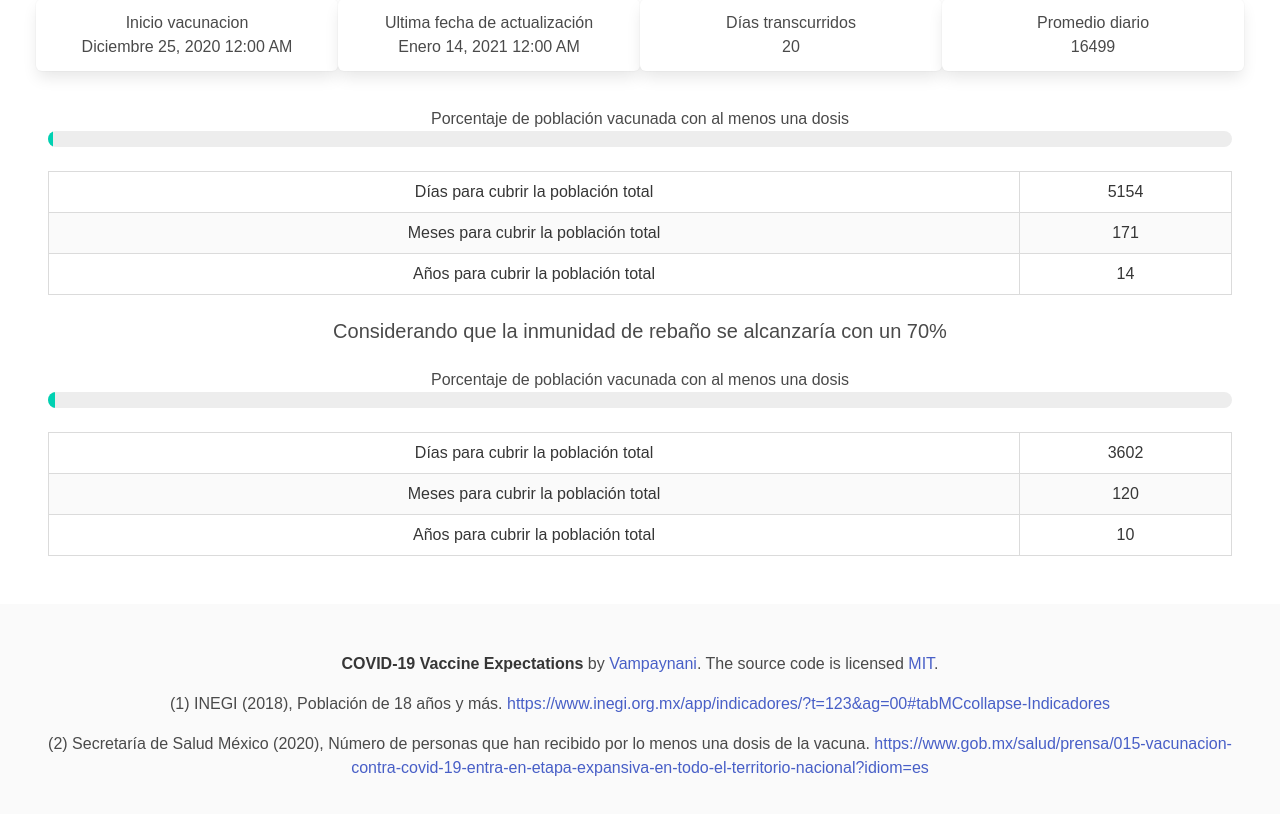
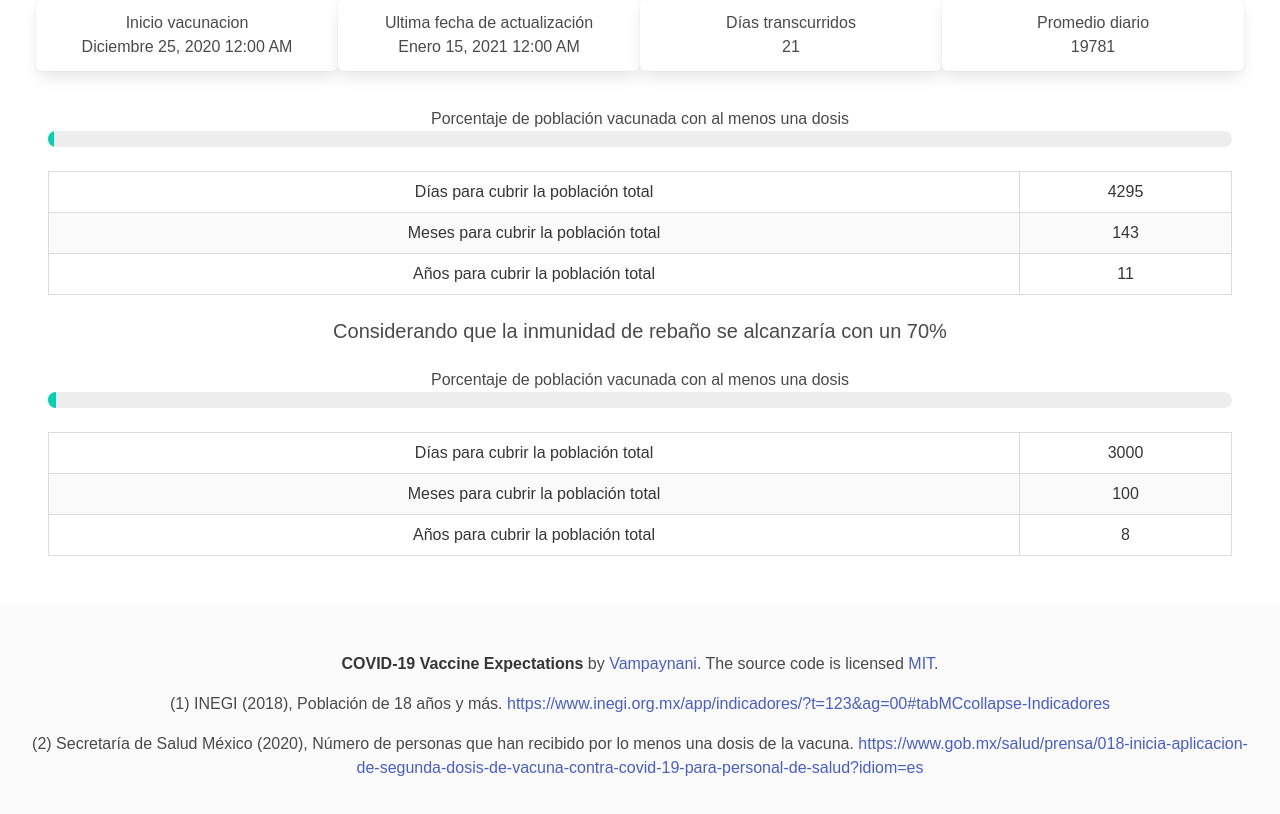
Before and after one commit to vampaynani/vaccines-tracker, a React (Create React App) app: page / in a window 1280 px wide. Shown: the part 200-1014 px from the top of the page. Built offline with nearby package versions, Linux system fonts and the light colour scheme.

Commit message:
Update App.js

```diff
--- a/src/App.js
+++ b/src/App.js
@@ -24,9 +24,9 @@ function getCalculations(population, doses, daily) {
 
 export default function App() {
   const population = 85382288;
-  const doses = 329983;
+  const doses = 415417;
   const start = moment("20201225"); //.format();
-  const last = moment("20210114"); //.format("dddd, MMMM Do YYYY, h:mm:ss a");
+  const last = moment("20210115"); //.format("dddd, MMMM Do YYYY, h:mm:ss a");
   const diff = Math.trunc(moment.duration(last.diff(start)).as("days"));
   const dailyAmount = Math.trunc(doses / diff);
   const { progress, daysLeft, monthsLeft, yearsLeft } = getCalculations(
@@ -161,10 +161,9 @@ export default function App() {
             <a
               target="_blank"
               rel="noreferrer noopener"
-              href="https://www.gob.mx/salud/prensa/015-vacunacion-contra-covid-19-entra-en-etapa-expansiva-en-todo-el-territorio-nacional?idiom=es
-"
+              href="https://www.gob.mx/salud/prensa/018-inicia-aplicacion-de-segunda-dosis-de-vacuna-contra-covid-19-para-personal-de-salud?idiom=es"
             >
-              https://www.gob.mx/salud/prensa/015-vacunacion-contra-covid-19-entra-en-etapa-expansiva-en-todo-el-territorio-nacional?idiom=es
+              https://www.gob.mx/salud/prensa/018-inicia-aplicacion-de-segunda-dosis-de-vacuna-contra-covid-19-para-personal-de-salud?idiom=es
             </a>
           </p>
         </div>
```
